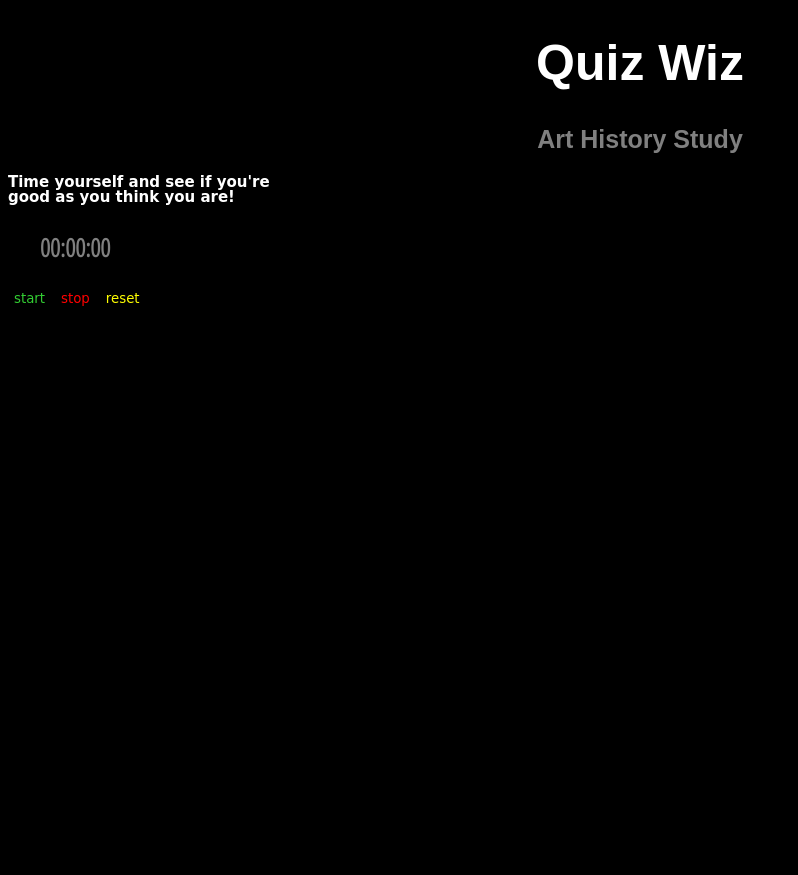
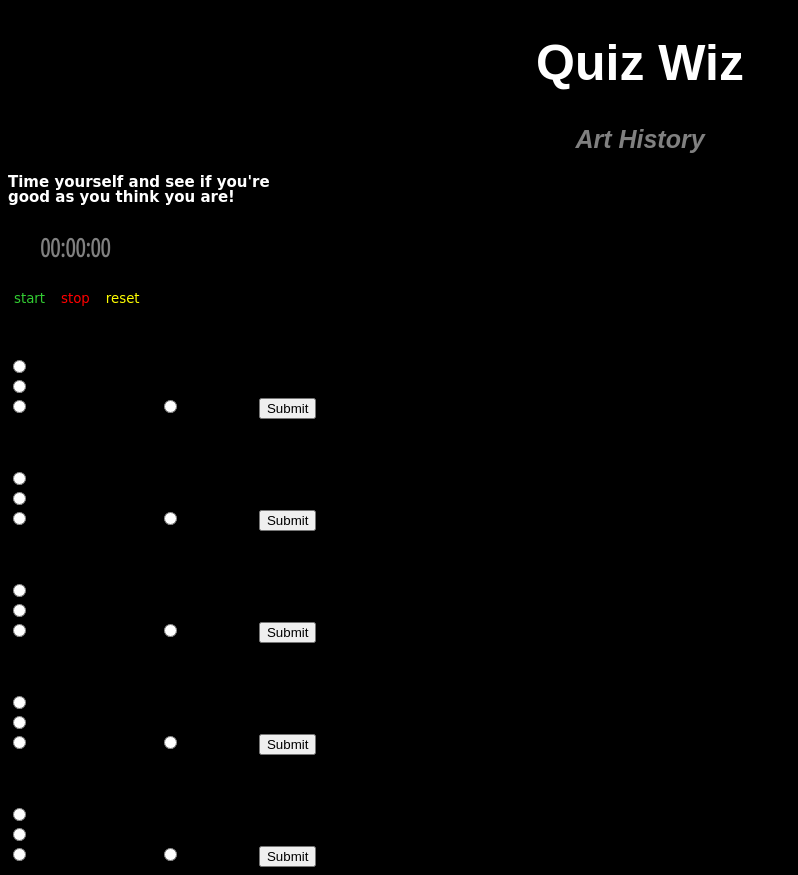
Before and after one commit to KumarUniverse/quiz-wiz, a plain HTML site: page index.html in a window 1280 px wide. Shown: the whole page, without its empty margins (0-798 px from the left). Before the commit the page ends 800 px from the top, so only its background shows below. Drawn offline with Linux system fonts and the light colour scheme; a script that the page names is missing.

Commit message:
Update index.html

```diff
--- a/index.html
+++ b/index.html
@@ -8,21 +8,64 @@
     </style>
 	<title>Quiz Wiz</title>
 	<h1>Quiz Wiz</h1>
-    <h2>Art History Study</h2>
+    <h2><i>Art History</i></h2>
     <link href="https://fonts.googleapis.com/css?family=Open+Sans+Condensed:300" rel="stylesheet">
     <script src="stopwatch.js" async></script>
+    <link rel="stylesheet" href="quiz-style.css"/>
     <h4>Time yourself and see if you're</h4>
     <h4>good as you think you are!</h4>
     <h3><time>00:00:00</time></h3>
     <button id="start" class="button1">start</button>
     <button id="stop" class="button2">stop</button>
     <button id="reset" class="button3">reset</button>
-    <p>Who created the Mona Lisa?</p>
-    <p>What art movement was Picasso known for founding?</p>
-    <p>Which came first: Doric or Ionic columns?</p>
-    <p>What does art that does not represent anything called?</p>
-    <p>Who painted Starry Night?</p>
-<body>
-    <link rel="stylesheet" href="quiz-style.css"/>
-</body>
+    <p>1. Who created the Mona Lisa?</p>
+        <form>
+            <label class="container">
+                <input type="radio" name="answer" value="harry"> Harry Potter<br>
+                <input type="radio" name="answer" value="female"> I did<br>
+                <input type="radio" name="answer" value="other"> Leonardo Da Vinci
+                <input type="radio" name="answer" value="alligator"> Elon Musk
+                <button id="submit" class="button4">Submit</button>
+            </label>
+        </form>
+    <p>2. What art movement was Picasso known for founding?</p>
+        <form>
+            <label class="container">
+                <input type="radio" name="answer" value="harry"> Harry Potter<br>
+                <input type="radio" name="answer" value="female"> I did<br>
+                <input type="radio" name="answer" value="other"> Leonardo Da Vinci
+                <input type="radio" name="answer" value="alligator"> Elon Musk
+                <button id="submit" class="button4">Submit</button>
+            </label>
+        </form>
+    <p>3. Which came first: Doric or Ionic columns?</p>
+        <form>
+            <label class="container">
+                <input type="radio" name="answer" value="harry"> Harry Potter<br>
+                <input type="radio" name="answer" value="female"> I did<br>
+                <input type="radio" name="answer" value="other"> Leonardo Da Vinci
+                <input type="radio" name="answer" value="alligator"> Elon Musk
+                <button id="submit" class="button4">Submit</button>
+            </label>
+        </form>
+    <p>4. What does art that does not represent anything called?</p>
+        <form>
+            <label class="container">
+                <input type="radio" name="answer" value="harry"> Harry Potter<br>
+                <input type="radio" name="answer" value="female"> I did<br>
+                <input type="radio" name="answer" value="other"> Leonardo Da Vinci
+                <input type="radio" name="answer" value="alligator"> Elon Musk
+                <button id="submit" class="button4">Submit</button>
+            </label>
+        </form>
+    <p>5. Who painted Starry Night?</p>
+        <form>
+            <label class="container">
+                <input type="radio" name="answer" value="harry"> Harry Potter<br>
+                <input type="radio" name="answer" value="female"> I did<br>
+                <input type="radio" name="answer" value="other"> Leonardo Da Vinci
+                <input type="radio" name="answer" value="alligator"> Elon Musk
+                <button id="submit" class="button4">Submit</button>
+            </label>
+        </form>
 </html>
```
